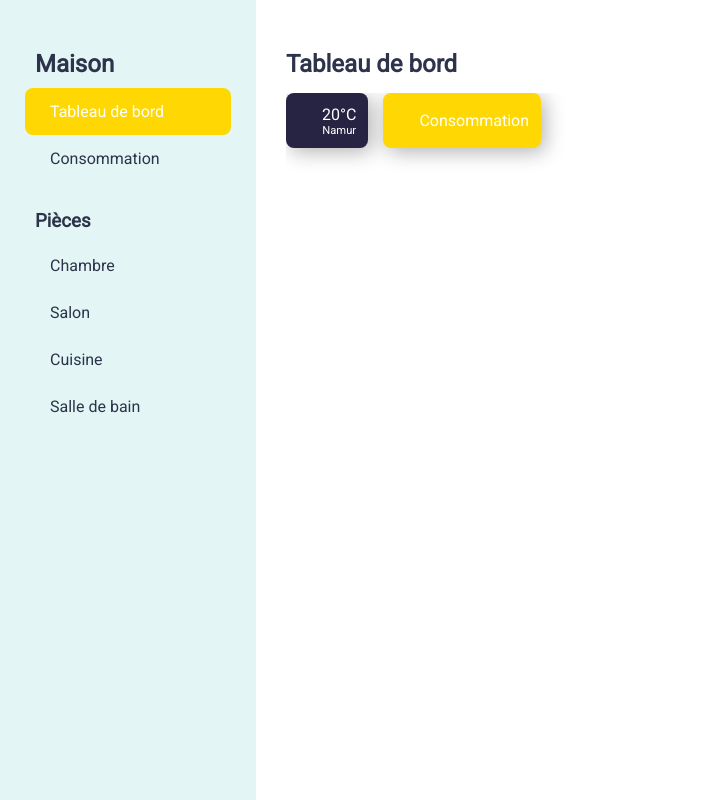
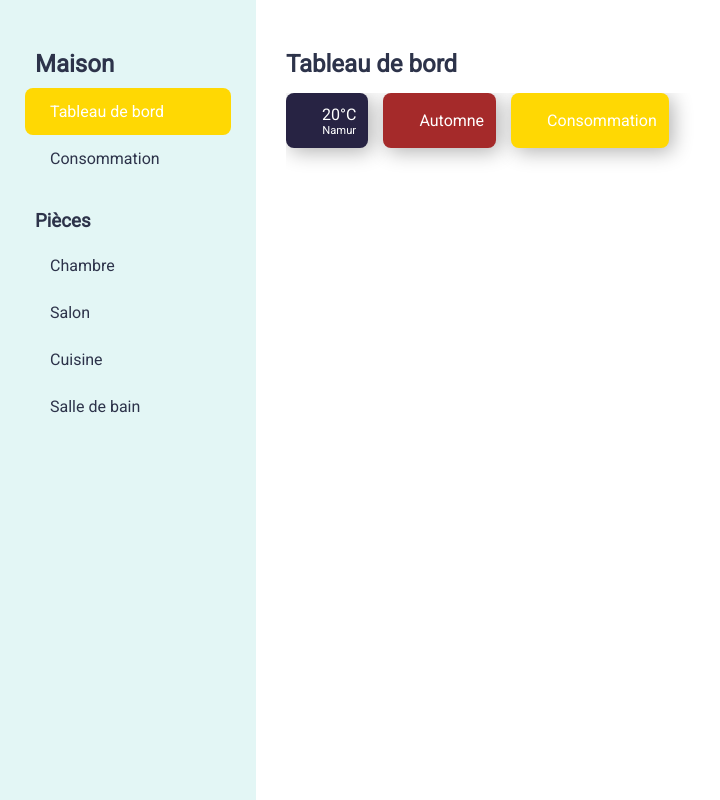
Before and after one commit to ton-s/INFOM453-project-app, a Django app: page / in a window 1280 px wide. Shown: the whole page, without its empty margins (0-720 px from the left). Run offline with Django 4.2, Linux system fonts and the light colour scheme; data that the repository does not hold is empty.

Commit message:
test of season widget

```diff
--- a/src/core/templates/core/home.html
+++ b/src/core/templates/core/home.html
@@ -11,12 +11,25 @@
             </div>
         </div>
 
+        <div id="season" class="info" style="background: brown !important;">
+            <div class="type"><i style="" class="fa-solid fa-leaf fa-sm"></i></div>
+            <div class="data">
+                <div>Automne</div>
+            </div>
+        </div>
+
         <a href="#" id="consommation" class="info">
             <div class="type"><i class="fa-solid fa-chart-simple fa-sm"></i></div>
             <div class="data">
                 <div>Consommation</div>
             </div>
         </a>
+
+{#        <label class="switch">#}
+{#            <input type="checkbox">#}
+{#            <span class="slider"></span>#}
+{#        </label>#}
+
     </div>
 
     <div id="content-widget">
```
